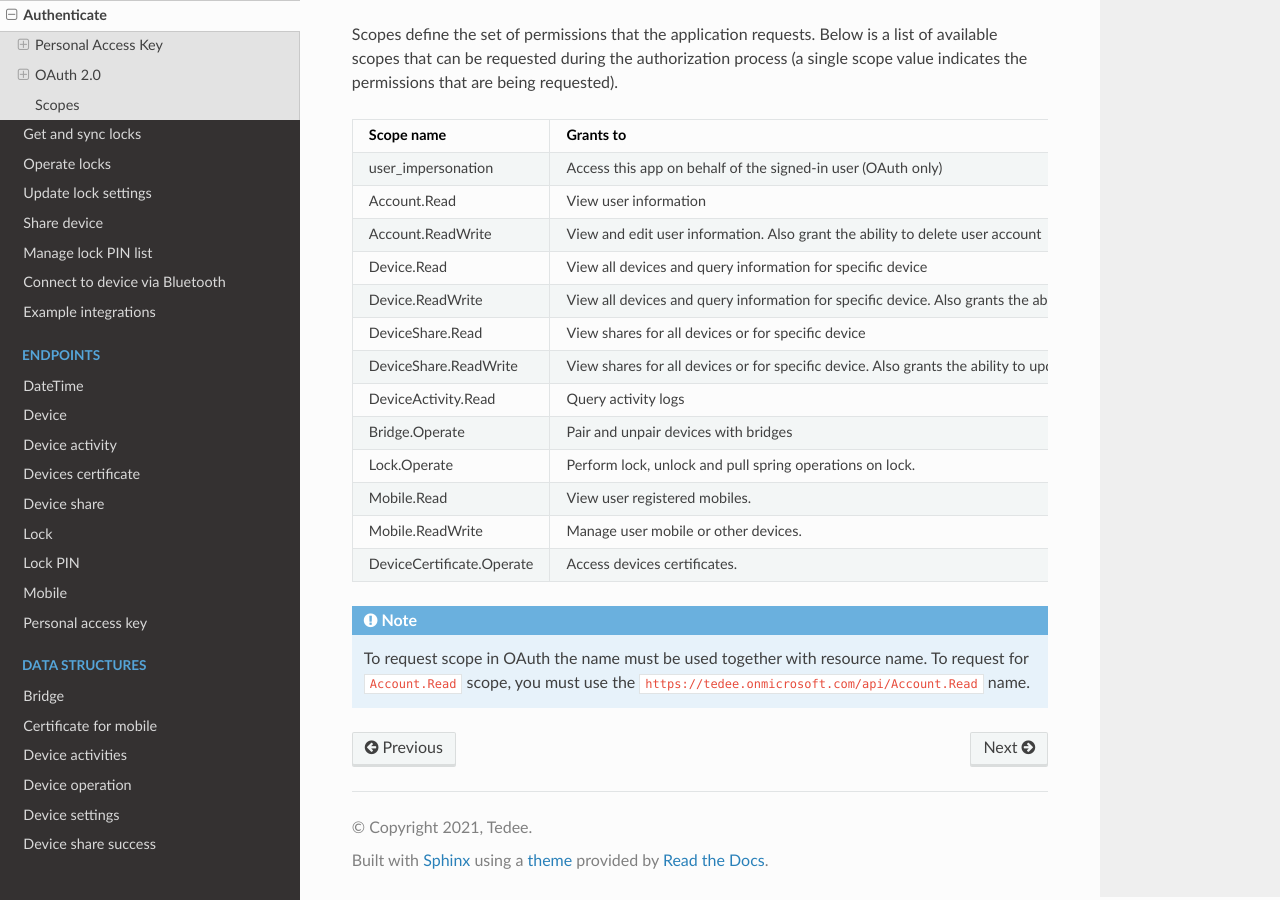
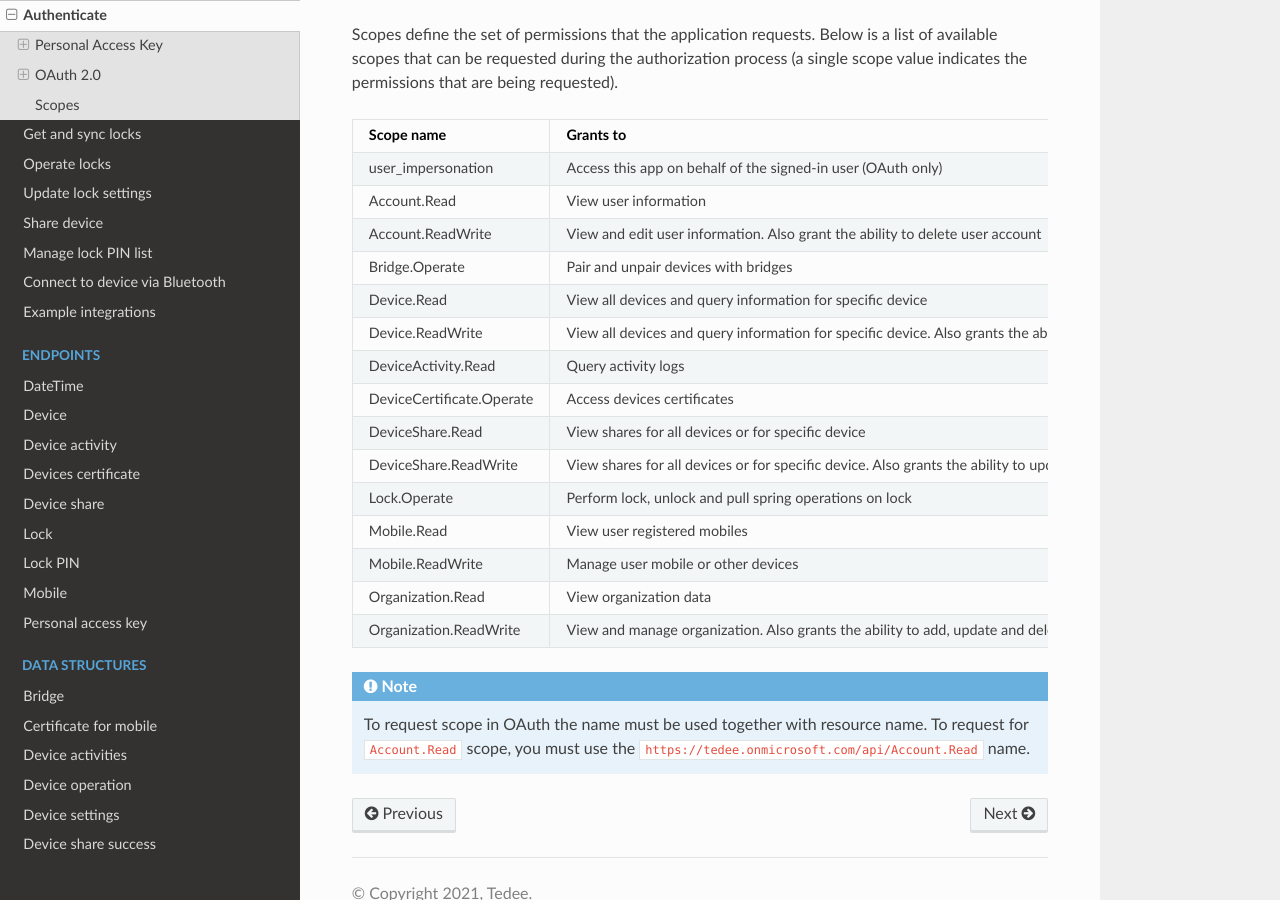
Before and after one commit to tedee-com/tedee-api-doc, a Sphinx documentation site: the page built from docs/source/howtos/authenticate.rst, in a window 1280 px wide and 900 px high, scrolled down 6811 px. Built offline with Sphinx 7.4.7 and the Read the Docs theme 2.0.0, drawn with Linux system fonts in a browser that asks for light colours; pages that are not in the unit, such as notebooks, are missing from menus.

Commit message:
Add scopes for organization (#93)

```diff
--- a/docs/source/howtos/authenticate.rst
+++ b/docs/source/howtos/authenticate.rst
@@ -311,25 +311,29 @@ Below is a list of available scopes that can be requested during the authorizati
 +------------------------------------------+---------------------------------------------------------------------------------------------------------------------------------------------------------------------------+
 | Account.ReadWrite                        | View and edit user information. Also grant the ability to delete user account                                                                                             |
 +------------------------------------------+---------------------------------------------------------------------------------------------------------------------------------------------------------------------------+
+| Bridge.Operate                           | Pair and unpair devices with bridges                                                                                                                                      |
++------------------------------------------+---------------------------------------------------------------------------------------------------------------------------------------------------------------------------+
 | Device.Read                              | View all devices and query information for specific device                                                                                                                |
 +------------------------------------------+---------------------------------------------------------------------------------------------------------------------------------------------------------------------------+
-| Device.ReadWrite                         | View all devices and query information for specific device. Also grants the ability to add and delete devices, and update device settings or current status of the device.|
+| Device.ReadWrite                         | View all devices and query information for specific device. Also grants the ability to add and delete devices, and update device settings or current status of the device |
++------------------------------------------+---------------------------------------------------------------------------------------------------------------------------------------------------------------------------+
+| DeviceActivity.Read                      | Query activity logs                                                                                                                                                       |
++------------------------------------------+---------------------------------------------------------------------------------------------------------------------------------------------------------------------------+
+| DeviceCertificate.Operate                | Access devices certificates                                                                                                                                               |
 +------------------------------------------+---------------------------------------------------------------------------------------------------------------------------------------------------------------------------+
 | DeviceShare.Read                         | View shares for all devices or for specific device                                                                                                                        |
 +------------------------------------------+---------------------------------------------------------------------------------------------------------------------------------------------------------------------------+
-| DeviceShare.ReadWrite                    | View shares for all devices or for specific device. Also grants the ability to update or delete existing share or create new one.                                         |
+| DeviceShare.ReadWrite                    | View shares for all devices or for specific device. Also grants the ability to update or delete existing share or create new one                                          |
 +------------------------------------------+---------------------------------------------------------------------------------------------------------------------------------------------------------------------------+
-| DeviceActivity.Read                      | Query activity logs                                                                                                                                                       |
+| Lock.Operate                             | Perform lock, unlock and pull spring operations on lock                                                                                                                   |
 +------------------------------------------+---------------------------------------------------------------------------------------------------------------------------------------------------------------------------+
-| Bridge.Operate                           | Pair and unpair devices with bridges                                                                                                                                      |
+| Mobile.Read                              | View user registered mobiles                                                                                                                                              |
 +------------------------------------------+---------------------------------------------------------------------------------------------------------------------------------------------------------------------------+
-| Lock.Operate                             | Perform lock, unlock and pull spring operations on lock.                                                                                                                  |
+| Mobile.ReadWrite                         | Manage user mobile or other devices                                                                                                                                       |
 +------------------------------------------+---------------------------------------------------------------------------------------------------------------------------------------------------------------------------+
-| Mobile.Read                              | View user registered mobiles.                                                                                                                                             |
+| Organization.Read                        | View organization data                                                                                                                                                    |
 +------------------------------------------+---------------------------------------------------------------------------------------------------------------------------------------------------------------------------+
-| Mobile.ReadWrite                         | Manage user mobile or other devices.                                                                                                                                      |
-+------------------------------------------+---------------------------------------------------------------------------------------------------------------------------------------------------------------------------+
-| DeviceCertificate.Operate                | Access devices certificates.                                                                                                                                              |
+| Organization.ReadWrite                   | View and manage organization. Also grants the ability to add, update and delete organization devices and organization users                                               |
 +------------------------------------------+---------------------------------------------------------------------------------------------------------------------------------------------------------------------------+
 
 .. note::
```
